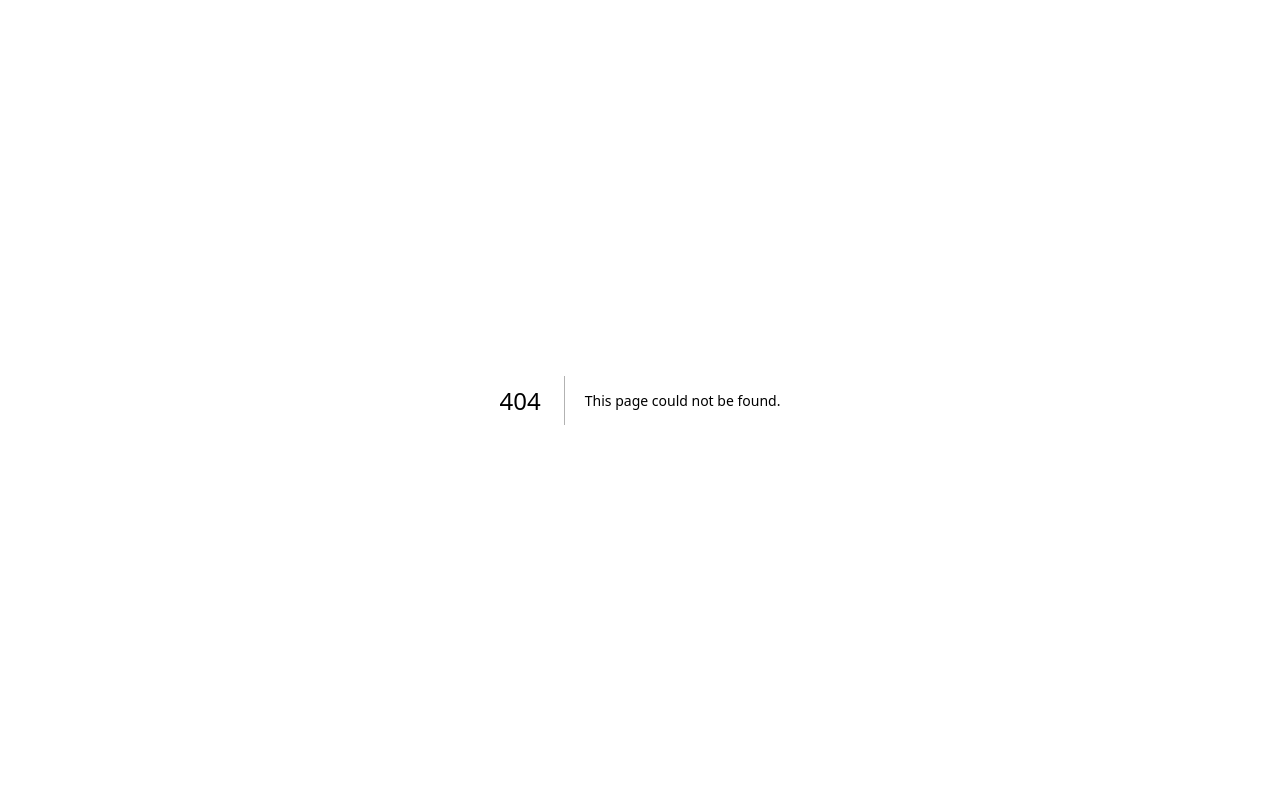
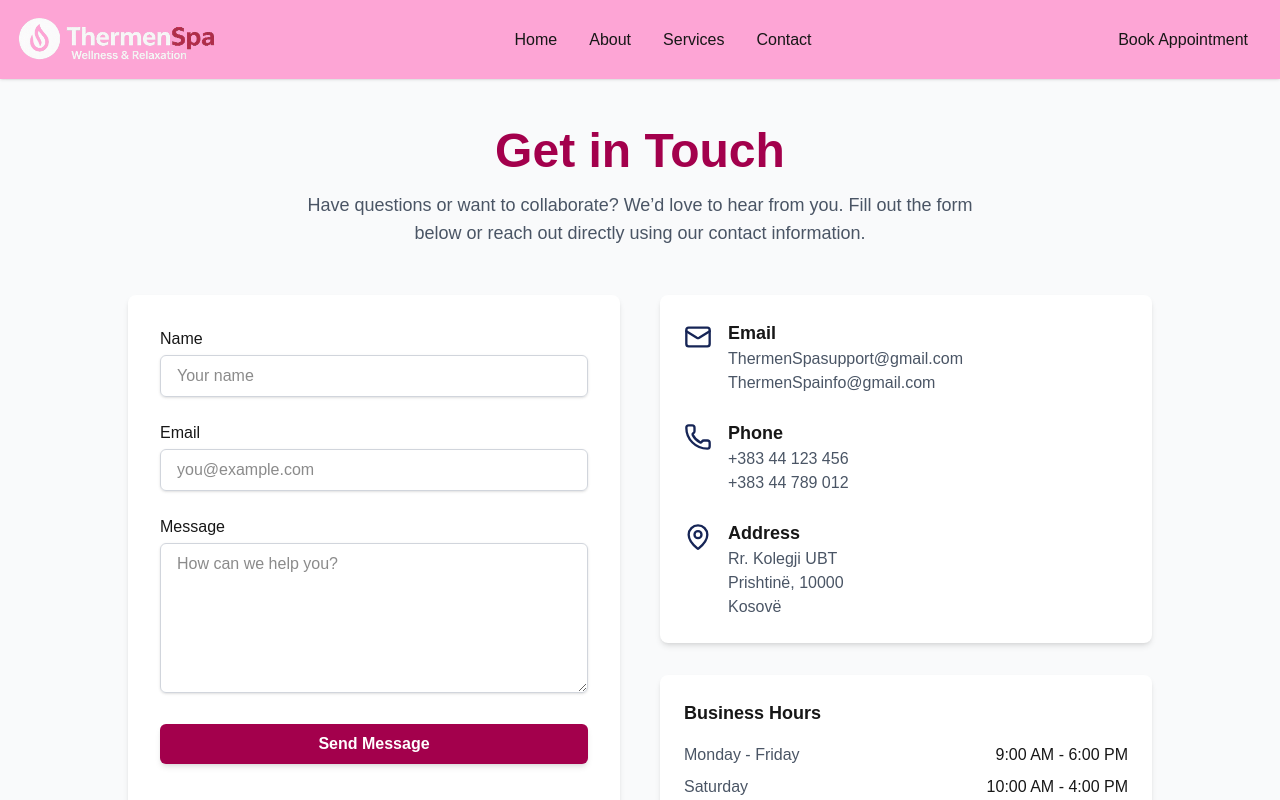
Before and after one commit to elsamehanjaaa/wellness, a Next.js app: page /contactus in a window 1280 px wide. Before the commit this address had no page. Shown: the top 800 px of the page. Built offline with nearby package versions, Linux system fonts and the light colour scheme.

Commit message:
updated contactus page

```diff
--- a/package.json
+++ b/package.json
@@ -14,7 +14,7 @@
     "lucide-react": "^0.503.0",
     "next": "15.3.1",
     "next-themes": "^0.4.6",
-    "react": "^19.0.0",
+    "react": "^19.1.0",
     "react-dom": "^19.0.0",
     "react-feather": "^2.0.10",
     "react-icons": "^5.5.0",
--- a/src/components/ContactUs/Contactus.jsx
+++ b/src/components/ContactUs/Contactus.jsx
@@ -1,242 +1,185 @@
-import Header from './../Header.jsx';
-import Footer from './../Footer.jsx';
-import React, { useState } from 'react';
-import { motion } from 'framer-motion';
+"use client";
+import React from "react";
+import { Mail, Phone, MapPin } from "lucide-react";
+import Header from "../Header";
+import Footer from "../Footer";
 
-const ContactUs = () => {
-  const [formData, setFormData] = useState({
-    name: '',
-    email: '',
-    phone: '',
-    subject: '',
-    message: ''
+
+export default function ContactUs() {
+
+  const handleSubmit = async (e) => {
+    e.preventDefault();
+    const form = e.currentTarget;
+    const formData = new FormData(form);
+    const values = {
+      name: formData.get("name"),
+      email: formData.get("email"),
+      message: formData.get("message"),
+    };
+
+    try {
+      const response = await fetch("/api/contact", {
+        method: "POST",
+        headers: { "Content-Type": "application/json" },
+        body: JSON.stringify(values),
       });
 
-  const [formStatus, setFormStatus] = useState({
-    submitted: false,
-    success: false,
-    message: ''
-  });
+      const responseData = await response.json();
+      console.log("Server response:", responseData);
 
-  const handleChange = (e) => {
-    const { name, value } = e.target;
-    setFormData(prevData => ({
-      ...prevData,
-      [name]: value
-    }));
-  };
+      if (!response.ok) {
+        throw new Error(responseData.error || "Failed to send message");
+      }
 
-  const handleSubmit = (e) => {
-    e.preventDefault();
-
-    // Simuloni një kërkesë API këtu, nëse dëshironi.
-    // Për shembull, mund të përdorni fetch ose axios për të dërguar të dhënat në backend.
-
-    setFormStatus({
-      submitted: true,
-      success: true,
-      message: 'Thank you for your message! We will get back to you soon.'
-    });
-
-    // Rinisni formularin pas submit-it.
-    setFormData({
-      name: '',
-      email: '',
-      phone: '',
-      subject: '',
-      message: ''
-    });
+      alert("Message sent successfully!");
+      form.reset();
+    } catch (error) {
+      console.error("Error sending message:", error);
+      alert(`Failed to send message: ${error}`);
+    }
   };
 
   return (
     <>
     <Header/>
-    <div className="pt-24 pb-16">
-      {/* Section e parë: Titulli / Intro */}
-      <section className="section bg-primary-50">
-        <div className="container">
-          <motion.div
-            initial={{ opacity: 0, y: 20 }}
-            animate={{ opacity: 1, y: 0 }}
-            transition={{ duration: 0.6 }}
-            className="max-w-4xl mx-auto text-center"
-          >
-            <h1 className="heading-lg mb-6 text-primary-800">Get in Touch</h1>
-            <p className="text-lg text-gray-700 mb-8">
-              Have a question or want to work together? We'd love to hear from you.
-              Fill out the form below and we'll get back to you as soon as possible.
+    <div className="min-h-screen bg-gray-50 py-12 px-4 sm:px-6 lg:px-8">
+      <div className="max-w-5xl mx-auto">
+        {/* HEADER */}
+        <div className="text-center mb-12">
+          <h1 className="text-3xl sm:text-4xl md:text-5xl font-extrabold text-pink-800 mb-4">
+            Get in Touch
+          </h1>
+          <p className="text-base sm:text-lg text-gray-600 max-w-2xl mx-auto">
+            Have questions or want to collaborate? We’d love to hear from you.
+            Fill out the form below or reach out directly using our contact
+            information.
           </p>
-          </motion.div>
         </div>
-      </section>
 
-      {/* Section e dytë: Formulari dhe kontaktet */}
-      <section className="section bg-white">
-        <div className="container">
-          <div className="max-w-6xl mx-auto">
-            <div className="grid grid-cols-1 lg:grid-cols-3 gap-12">
-              {/* Contact Form */}
-              <motion.div
-                initial={{ opacity: 0, x: -20 }}
-                animate={{ opacity: 1, x: 0 }}
-                transition={{ duration: 0.6 }}
-                className="lg:col-span-2"
-              >
-                <div className="bg-white rounded-lg shadow-lg p-8">
+        {/* CONTENT */}
+        {/*
+          - Moved from `lg:grid-cols-2` to `md:grid-cols-2` so two-column layout
+            begins at medium screens (~768px) instead of large (~1024px).
+        */}
+        <div className="grid grid-cols-1 md:grid-cols-2 gap-10">
+          {/* FORM */}
+          <div className="bg-white rounded-lg shadow-md p-6 sm:p-8">
             <form onSubmit={handleSubmit} className="space-y-6">
-                    <div className="grid grid-cols-1 md:grid-cols-2 gap-6">
-                      {/* Name */}
               <div>
-                        <label
-                          htmlFor="name"
-                          className="block text-sm font-medium text-gray-700 mb-2"
-                        >
+                <label htmlFor="name" className="block font-medium mb-1">
                   Name
                 </label>
                 <input
-                          type="text"
                   id="name"
                   name="name"
-                          value={formData.name}
-                          onChange={handleChange}
+                  type="text"
+                  placeholder="Your name"
                   required
                   className="w-full px-4 py-2 border border-gray-300 rounded-md
-                                     focus:ring-2 focus:ring-primary-500 focus:border-primary-500"
+                             focus:outline-none focus:ring-2 focus:ring-blue-500
+                             shadow-sm"
                 />
               </div>
-
-                      {/* Email */}
               <div>
-                        <label
-                          htmlFor="email"
-                          className="block text-sm font-medium text-gray-700 mb-2"
-                        >
+                <label htmlFor="email" className="block font-medium mb-1">
                   Email
                 </label>
                 <input
-                          type="email"
                   id="email"
                   name="email"
-                          value={formData.email}
-                          onChange={handleChange}
+                  type="email"
+                  placeholder="you@example.com"
                   required
                   className="w-full px-4 py-2 border border-gray-300 rounded-md
-                                     focus:ring-2 focus:ring-primary-500 focus:border-primary-500"
+                             focus:outline-none focus:ring-2 focus:ring-blue-500
+                             shadow-sm"
                 />
               </div>
-                    </div>
-
-                    <div className="grid grid-cols-1 md:grid-cols-2 gap-6">
-                      {/* Phone */}
               <div>
-                        <label
-                          htmlFor="phone"
-                          className="block text-sm font-medium text-gray-700 mb-2"
-                        >
-                          Phone (optional)
-                        </label>
-                        <input
-                          type="tel"
-                          id="phone"
-                          name="phone"
-                          value={formData.phone}
-                          onChange={handleChange}
-                          className="w-full px-4 py-2 border border-gray-300 rounded-md
-                                     focus:ring-2 focus:ring-primary-500 focus:border-primary-500"
-                        />
-                      </div>
-
-                      {/* Subject */}
-                      <div>
-                        <label
-                          htmlFor="subject"
-                          className="block text-sm font-medium text-gray-700 mb-2"
-                        >
-                          Subject
-                        </label>
-                        <input
-                          type="text"
-                          id="subject"
-                          name="subject"
-                          value={formData.subject}
-                          onChange={handleChange}
-                          required
-                          className="w-full px-4 py-2 border border-gray-300 rounded-md
-                                     focus:ring-2 focus:ring-primary-500 focus:border-primary-500"
-                        />
-                      </div>
-                    </div>
-
-                    {/* Message */}
-                    <div>
-                      <label
-                        htmlFor="message"
-                        className="block text-sm font-medium text-gray-700 mb-2"
-                      >
+                <label htmlFor="message" className="block font-medium mb-1">
                   Message
                 </label>
                 <textarea
                   id="message"
                   name="message"
-                        value={formData.message}
-                        onChange={handleChange}
+                  placeholder="How can we help you?"
                   required
-                        rows={5}
                   className="w-full px-4 py-2 border border-gray-300 rounded-md
-                                   focus:ring-2 focus:ring-primary-500 focus:border-primary-500"
+                             min-h-[150px] focus:outline-none focus:ring-2
+                             focus:ring-blue-500 shadow-sm"
                 />
               </div>
-
-                    {/* Submit Button */}
-                    <div>
               <button
                 type="submit"
-                        className="bg-primary-500 text-white py-2 px-6 rounded-md
-                                   hover:bg-primary-600 transition-colors"
+                className="w-full bg-pink-800 text-white font-semibold
+                           px-4 py-2 rounded-md transition duration-300
+                           shadow-md hover:bg-pink-300 focus:outline-none
+                           focus:ring-2 focus:ring-blue-500 focus:ring-offset-2"
               >
                 Send Message
               </button>
+            </form>
           </div>
 
-                    {/* Success/Failure Message */}
-                    {formStatus.submitted && (
-                      <div
-                        className={`mt-4 p-4 rounded ${
-                          formStatus.success
-                            ? 'bg-green-100 text-green-800'
-                            : 'bg-red-100 text-red-800'
-                        }`}
-                      >
-                        {formStatus.message}
+          {/* CONTACT INFO */}
+          <div className="space-y-8">
+            <div className="bg-white rounded-lg shadow-md p-6 space-y-6">
+              <div className="flex items-start space-x-4">
+                <Mail className="w-7 h-7 text-blue-950 mt-1" />
+                <div>
+                  <h3 className="font-semibold text-lg">Email</h3>
+                  <p className="text-gray-600">ThermenSpasupport@gmail.com</p>
+                  <p className="text-gray-600">ThermenSpainfo@gmail.com</p>
                 </div>
-                    )}
-                  </form>
               </div>
-              </motion.div>
 
-              {/* Contact Info (Optional 3rd Column) */}
-              <motion.div
-                initial={{ opacity: 0, x: 20 }}
-                animate={{ opacity: 1, x: 0 }}
-                transition={{ duration: 0.6 }}
-                className="bg-white rounded-lg shadow-lg p-8 h-fit"
-              >
-                <h2 className="text-xl font-bold mb-4 text-primary-800">Our Office</h2>
-                <p className="text-gray-700 mb-2">
-                  1234 Wellness Ave<br />
-                  City, State 12345
+              <div className="flex items-start space-x-4">
+                <Phone className="w-7 h-7 text-blue-950 mt-1" />
+                <div>
+                  <h3 className="font-semibold text-lg">Phone</h3>
+                  <p className="text-gray-600">+383 44 123 456</p>
+                  <p className="text-gray-600">+383 44 789 012</p>
+                </div>
+              </div>
+
+              <div className="flex items-start space-x-4">
+                <MapPin className="w-7 h-7 text-blue-950 mt-1" />
+                <div>
+                  <h3 className="font-semibold text-lg">Address</h3>
+                  <p className="text-gray-600">
+                    Rr. Kolegji UBT
+                    <br />
+                    Prishtinë, 10000
+                    <br />
+                    Kosovë
                   </p>
-                <p className="text-gray-700 mb-2">Phone: (123) 456-7890</p>
-                <p className="text-gray-700">Email: info@wellnesscenter.com</p>
-              </motion.div>
                 </div>
               </div>
             </div>
-      </section>
+
+            {/* BUSINESS HOURS */}
+            <div className="bg-white rounded-lg shadow-md p-6">
+              <h3 className="font-semibold text-lg mb-4">Business Hours</h3>
+              <div className="space-y-2">
+                <div className="flex justify-between">
+                  <span className="text-gray-600">Monday - Friday</span>
+                  <span>9:00 AM - 6:00 PM</span>
+                </div>
+                <div className="flex justify-between">
+                  <span className="text-gray-600">Saturday</span>
+                  <span>10:00 AM - 4:00 PM</span>
+                </div>
+                <div className="flex justify-between">
+                  <span className="text-gray-600">Sunday</span>
+                  <span>Closed</span>
+                </div>
+              </div>
+            </div>
+          </div>
+        </div>
+      </div>
     </div>
     <Footer/>
     </>
   );
-};
-
-export default ContactUs;
+}
--- a/src/components/Footer.jsx
+++ b/src/components/Footer.jsx
@@ -1,5 +1,5 @@
 import React from 'react';
-import { MapPin, Phone, Mail } from 'lucide-react';
+import { MapPin, Phone, Mail, Heart } from 'lucide-react';
 import Link from 'next/link';
 import Image from 'next/image';
 
@@ -32,7 +32,7 @@
   </div>
 
   {/* Quick Links */}
-  <div className="flex flex-col h-full justify-start">
+  <div className="flex flex-col h-full justify-center ml-30">
     <h3 className="text-lg text-pink-800 font-semibold mb-4">Quick Links</h3>
     <ul className="space-y-2 text-sm text-black">
       <li><a href="/" className="hover:underline">Home</a></li>
@@ -43,7 +43,7 @@
   </div>
 
   {/* Contact Info */}
-  <div className="flex flex-col h-full justify-start">
+  <div className="flex flex-col h-full justify-center">
     <h3 className="text-lg text-pink-800 font-semibold mb-4">Contact</h3>
     <ul className="space-y-3 text-sm text-black">
       <li className="flex items-start gap-2">
@@ -52,17 +52,22 @@
       </li>
       <li className="flex items-start gap-2">
         <Phone className="w-4 h-4 mt-1 text-black" />
-        +31 02–123–456–789
+        +1 02–123–456–789
+      </li>
+      <li className="flex items-start gap-2">
+        <Phone className="w-4 h-4 mt-1 text-black" />
+        +1 03–123–456–789
       </li>
       <li className="flex items-start gap-2">
         <Mail className="w-4 h-4 mt-1 text-black" />
         contact@thermenspa.com
       </li>
+
     </ul>
   </div>
 
   {/* Newsletter */}
-  <div className="flex flex-col h-full justify-start">
+  <div className="flex flex-col h-full justify-center">
     <h3 className="text-lg text-pink-800 font-semibold mb-4">Stay Connected</h3>
     <p className="text-sm text-black mb-4">
       Subscribe to receive exclusive offers and wellness tips.
--- a/src/components/Header.jsx
+++ b/src/components/Header.jsx
@@ -38,7 +38,7 @@
           <a href="/" className="text-wellness-dark hover:text-opacity-70 transition-colors">Home</a>
           <a href="#about" className="text-wellness-dark hover:text-opacity-70 transition-colors">About</a>
           <a href="#testimonials" className="text-wellness-dark hover:text-opacity-70 transition-colors">Services</a>
-          <a href="#contact" className="text-wellness-dark hover:text-opacity-70 transition-colors">Contact</a>
+          <a href="/contactus" className="text-wellness-dark hover:text-opacity-70 transition-colors">Contact</a>
         </nav>
         <div className="hidden md:block">
           <a href="/bookappointment"  className="bg-wellness-lavender hover:bg-lavender ext-wellness-dark py-2 px-4 rounded">Book Appointment</a>
--- /dev/null
+++ b/src/pages/contactus/index.js
@@ -0,0 +1,12 @@
+import React from "react";
+import Contactus from "@/components/ContactUs/Contactus";
+
+const ContactUsPage= () => {
+  return (
+    <div>
+      <Contactus />
+    </div>
+  );
+};
+
+export default ContactUsPage;
```
Also changed, not shown: 1 other file (tests, documents, lock files or other folders). Lines whose indentation alone changed are shown as unchanged.
